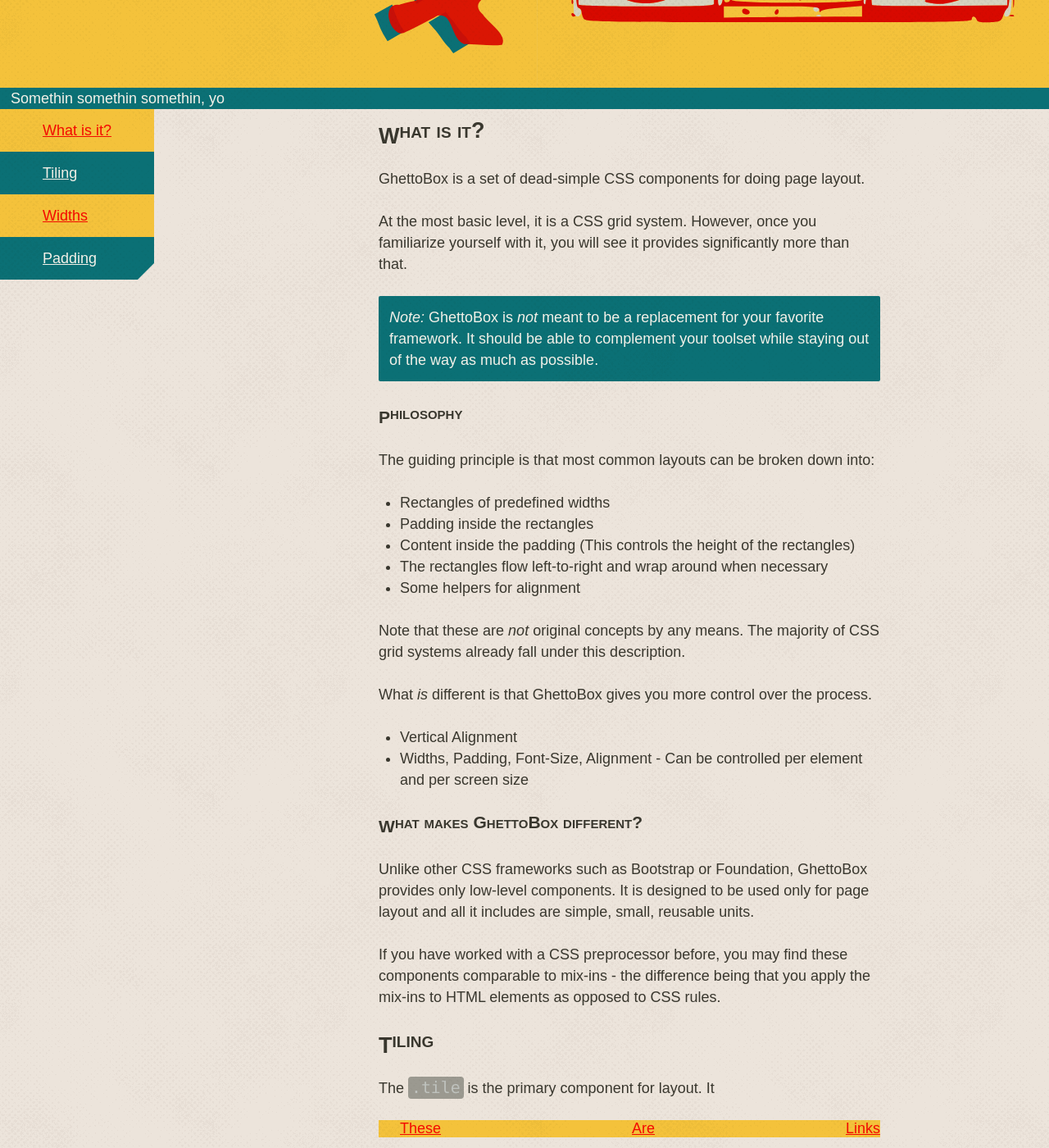
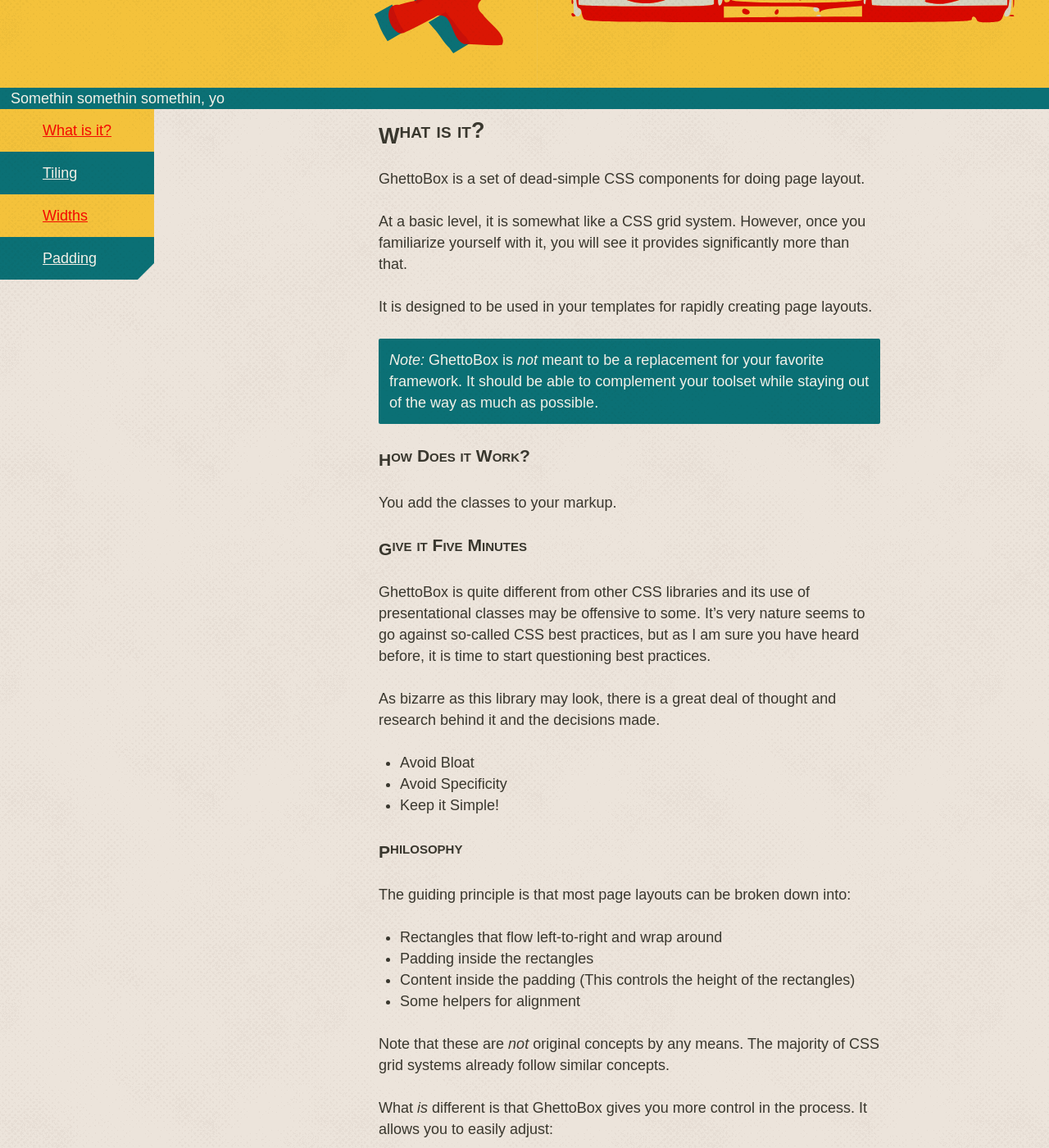
Before and after one commit to walkerab/ghetto-box-site, a Jekyll site: the page built from index.md, in a window 1280 px wide and 1400 px high, scrolled down 432 px. Shown: the whole window at 82% size. Built offline with Jekyll 4.4.1, drawn with Linux system fonts in a browser that asks for light colours; some web fonts are replaced; some of the changed text lies outside the part shown; grey boxes are pictures that could not be loaded.

Commit message:
more index

```diff
--- a/index.md
+++ b/index.md
@@ -6,7 +6,9 @@ layout: default
 
 GhettoBox is a set of dead-simple CSS components for doing page layout.
 
-At the most basic level, it is a CSS grid system. However, once you familiarize yourself with it, you will see it provides significantly more than that.
+At a basic level, it is somewhat like a CSS grid system. However, once you familiarize yourself with it, you will see it provides significantly more than that.
+
+It is designed to be used in your templates for rapidly creating page layouts.
 
 <!--
 It encourages creating designs rapidly at the template level AKA doing [Mockups in Markup](#).
@@ -18,22 +20,39 @@ It encourages creating designs rapidly at the template level AKA doing [Mockups
 
 </div>
 
+### How Does it Work?
+
+You add the classes to your markup.
+
+### Give it Five Minutes
+
+GhettoBox is quite different from other CSS libraries and its use of presentational classes may be offensive to some. It's very nature seems to go against so-called CSS best practices, but as I am sure you have heard before, it is time to start questioning best practices.
+
+As bizarre as this library may look, there is a great deal of thought and research behind it and the decisions made.
+
+- Avoid Bloat
+- Avoid Specificity
+- Keep it Simple!
+
 ### Philosophy
 
-The guiding principle is that most common layouts can be broken down into:
+The guiding principle is that most page layouts can be broken down into:
 
-- Rectangles of predefined widths
+- Rectangles that flow left-to-right and wrap around
 - Padding inside the rectangles
 - Content inside the padding (This controls the height of the rectangles)
-- The rectangles flow left-to-right and wrap around when necessary
 - Some helpers for alignment
 
-Note that these are *not* original concepts by any means. The majority of CSS grid systems already fall under this description.
+Note that these are *not* original concepts by any means. The majority of CSS grid systems already follow similar concepts.
 
-What *is* different is that GhettoBox gives you more control over the process.
+What *is* different is that GhettoBox gives you more control in the process. It allows you to easily adjust:
 
-- Vertical Alignment
-- Widths, Padding, Font-Size, Alignment - Can be controlled per element and per screen size
+- Horizontal & Vertical Alignment
+- Padding
+- Font-Size
+- Width
+
+And to be able to adjust them responsively depending on the screen size.
 
 <!--
 ### Give it Five Minutes
```
